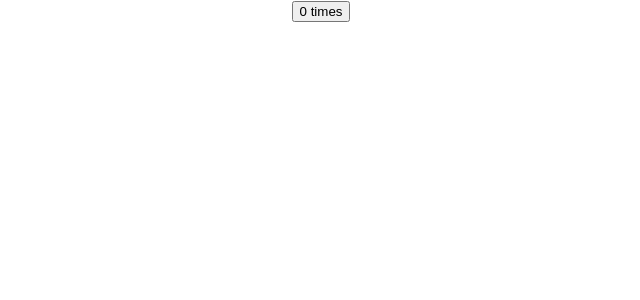
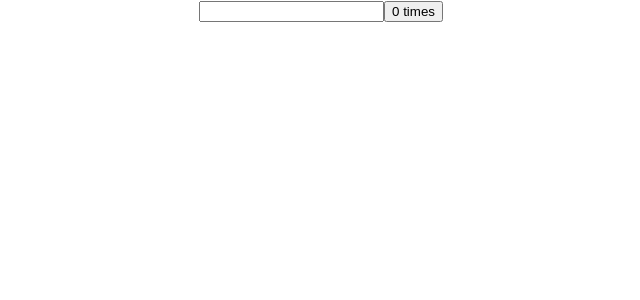
Before and after one commit to arthurkyambadde/Hooks, a React (Create React App) app in the folder react-hooks/: page / in a window 1280 px wide. Shown: the top 300 px of the page, without its empty margins (319-959 px from the left). Built offline with nearby package versions, Linux system fonts and the light colour scheme.

Commit message:
feat: add input field to HookCounter component

```diff
--- a/react-hooks/src/Components/HookCounter.js
+++ b/react-hooks/src/Components/HookCounter.js
@@ -4,13 +4,20 @@ import { useEffect } from "react";
 
 function HookCounter() {
   const [count, setCount] = useState(0);
+  const [name, setName] = useState("");
 
   useEffect(() => {
+    console.log("updating doc title");
     document.title = `You clicked ${count} times`;
-  });
+  }, [count]);
 
   return (
     <div>
+      <input
+        type="text"
+        value={name}
+        onChange={(e) => setName(e.target.value)}
+      />
       <button onClick={() => setCount(count + 1)}>{count} times</button>
     </div>
   );
```
